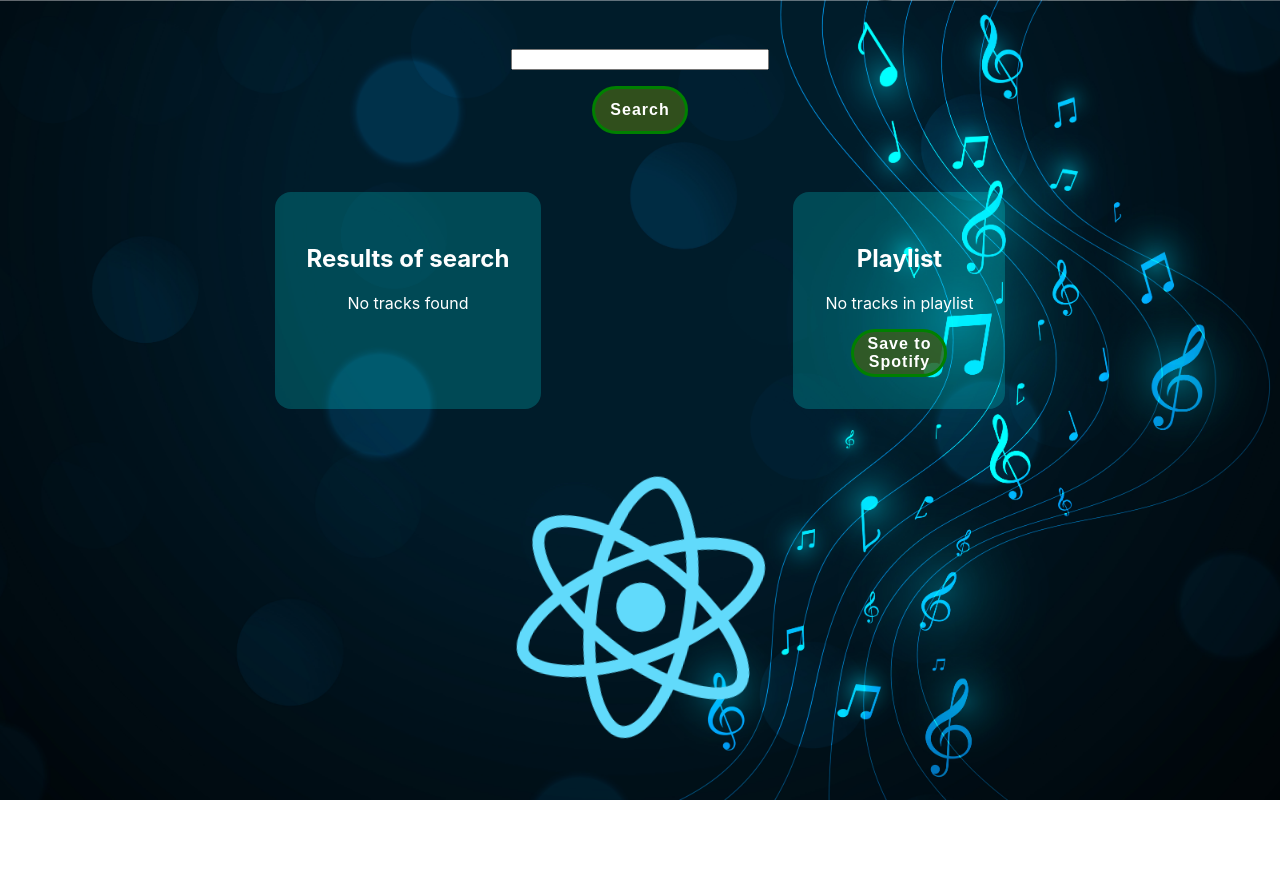
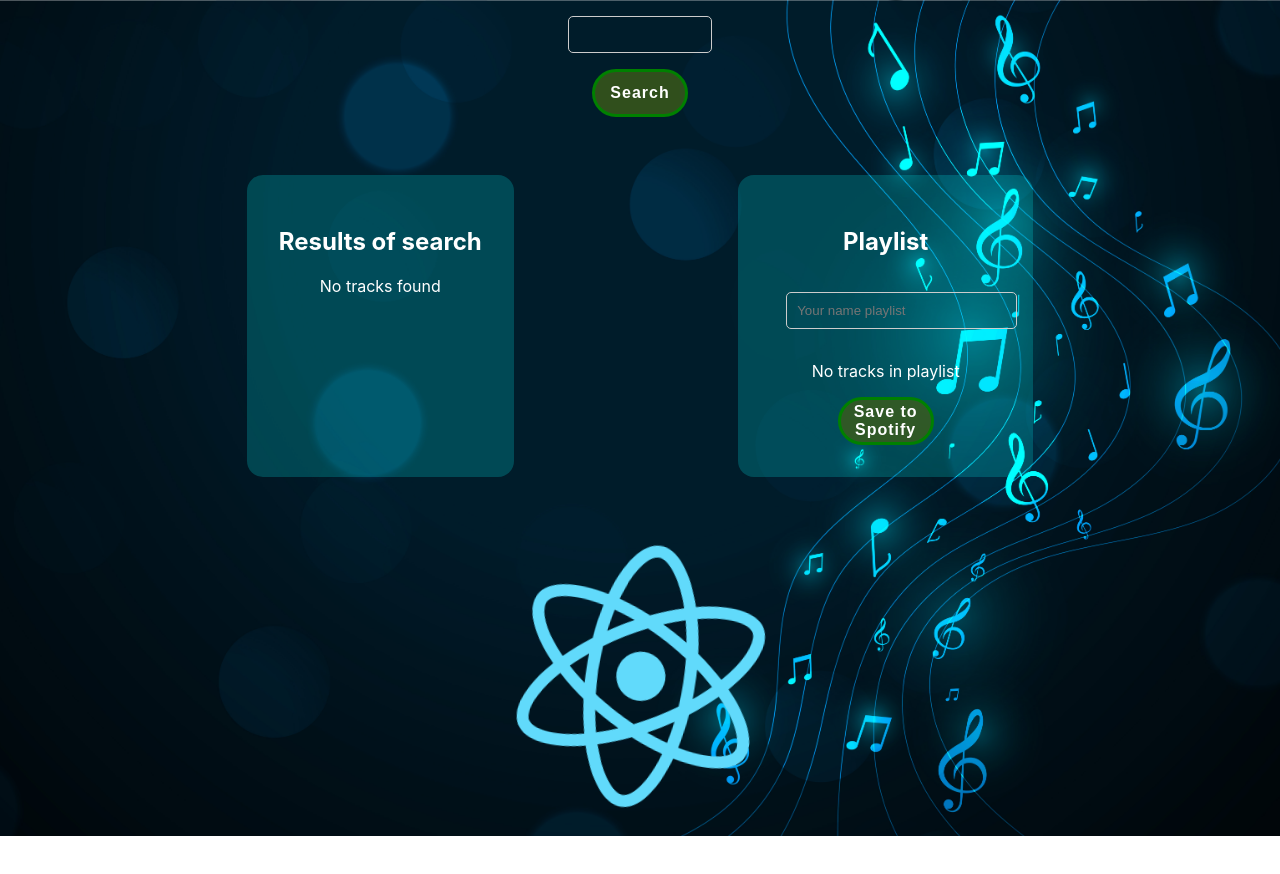
Before and after one commit to fromDreamToGoal/jamming, a React (Create React App) app: page / in a window 1280 px wide. Shown: the top 874 px of the page. Built offline with nearby package versions, Linux system fonts and the light colour scheme.

Commit message:
styled input fields

```diff
--- a/src/components/playlist/playlist.css
+++ b/src/components/playlist/playlist.css
@@ -33,3 +33,13 @@
 .save-button:active {
     color: hsla(10, 100%, 50%, 1);
 }
+
+.input-field {
+    background-color: transparent; /* Делает фон прозрачным */
+    border: 1px solid #ccc; /* Добавляет границу */
+    color: white; /* Цвет текста */
+    padding: 10px; /* Внутренние отступы */
+    border-radius: 5px; /* Закругленные углы */
+    width: 100%; /* Ширина */
+    box-sizing: border-box; /* Включает отступы и границу в общую ширину */
+}
--- a/src/components/playlist/playlist.js
+++ b/src/components/playlist/playlist.js
@@ -5,6 +5,8 @@ const Playlist = ({ playlist, removeFromPlaylist }) => {
   return (
     <div className="playlist">
       <h2>Playlist</h2>
+      <input placeholder='Your name playlist'
+             className='input-field'></input>
       {playlist.length === 0 ? (
         <p>No tracks in playlist</p>
       ) : (
--- a/src/components/searchBar/searchBar.css
+++ b/src/components/searchBar/searchBar.css
@@ -6,8 +6,11 @@
 }
 
 .input-field {
-    width: 250px;
     margin: 1rem;
+}
+
+#search-field {
+    width: 9rem;
 }
 
 .button {
--- a/src/components/searchBar/searchBar.js
+++ b/src/components/searchBar/searchBar.js
@@ -106,6 +106,7 @@ function SearchBar() {
             <div className='input-box'>
                 <form className="search-bar" onSubmit={handleButtonClick}>
                  <input className='input-field'
+                       id='search-field'
                        type="text"
                        value={inputValue}
                        onChange={handleInputChange}></input>
```
